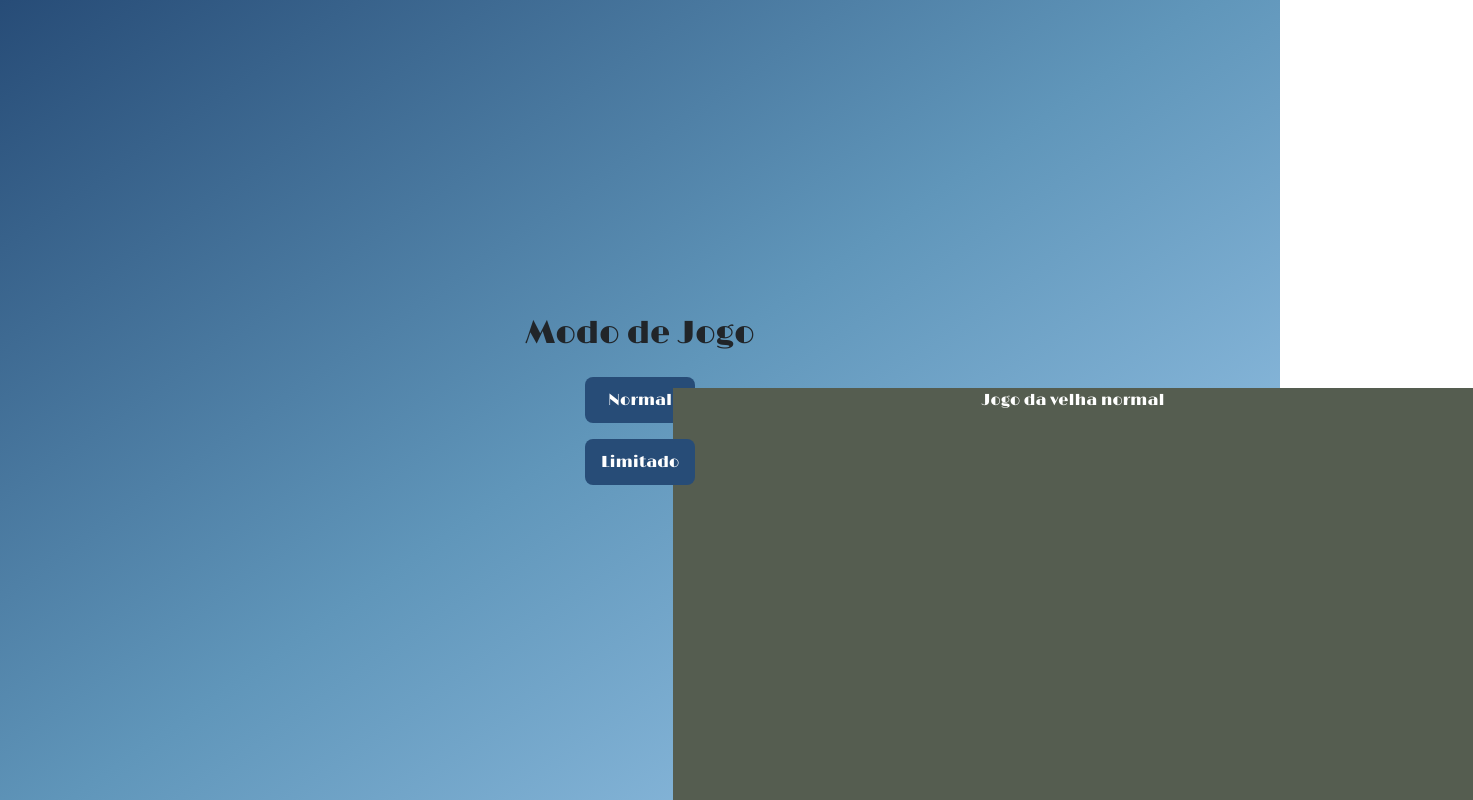
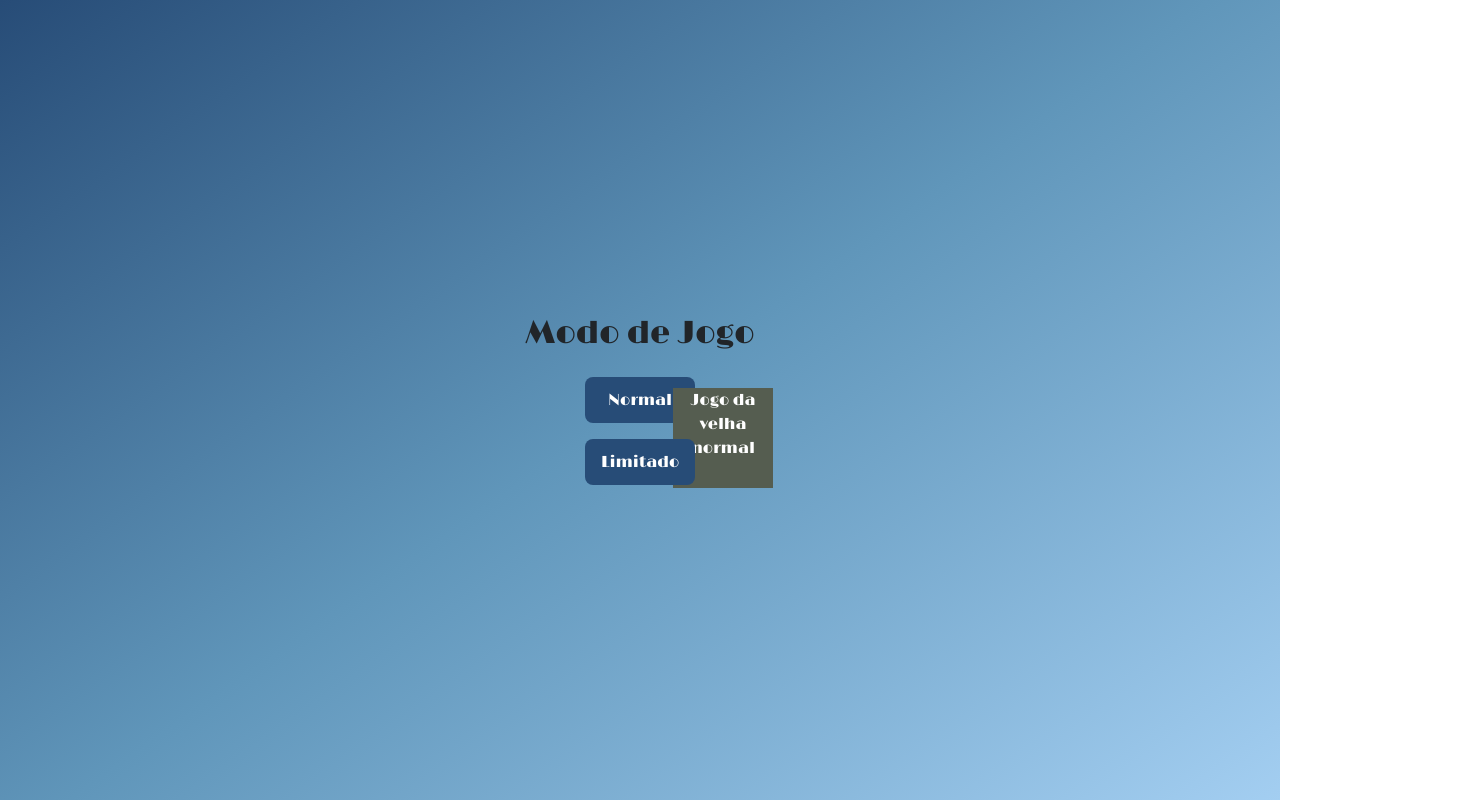
Before and after one commit to Oseias-Augusto/Tic-Tac-Toe-React-, a React (Vite) app: page / in a window 1280 px wide. In both pictures the pointer is over the button "Normal". Shown: the top 800 px of the page, 1473 px wide, since content can reach past the window. Built offline with nearby package versions, Linux system fonts and the light colour scheme.

Commit message:
Update styles.module.css

```diff
--- a/src/stylesComp/styles.module.css
+++ b/src/stylesComp/styles.module.css
@@ -104,8 +104,9 @@
   content: "Jogo da velha normal";
   background-color: #555D50;
   opacity: 1;
-  width: 800px;
-  height: 800px;
+  width: 100px;
+  height: 100px;
+  text-align: center;
 /*   pointer-events: none; */
 }
 
@@ -113,8 +114,9 @@
   content: "Apenas 3 peças por jogador";
   background-color: #555D50;
   opacity: 1;
-  width: 800px;
-  height: 800px;
+  width: 100px;
+  height: 100px;
+  text-align: center;
 /*   pointer-events: none; */
 }
 
```
